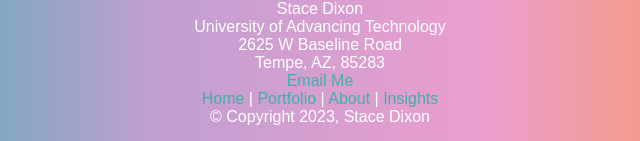
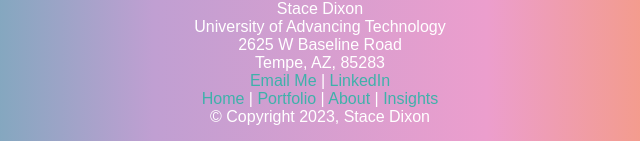
Before and after one commit to stacedixon/stacedixon.github.io, a plain HTML site: page index.html in a window 1280 px wide. Shown: the part 1376-1517 px from the top of the page, 320-960 px from the left. Drawn offline with Linux system fonts and the light colour scheme; a web font is replaced by a local one.

Commit message:
Update index.html

```diff
--- a/index.html
+++ b/index.html
@@ -66,7 +66,7 @@
                 University of Advancing Technology<br>
                 2625 W Baseline Road <br>
                 Tempe, AZ, 85283 <br>
-                <a href="mailto:stadixon@uat.edu">Email Me</a><br>
+                <a href="mailto:stadixon@uat.edu">Email Me</a> | <a href="https://www.linkedin.com/in/stace-dixon">LinkedIn</a><br>
                 <a href="./index.html">Home</a> | <a href="https://stacedixon.com/">Portfolio</a> | <a href="https://stacedixon.com/about-stace/">About</a> | <a href="https://stacedixon.com/blog/">Insights</a>
                 <br>
                 &copy; Copyright 2023, Stace Dixon
```
